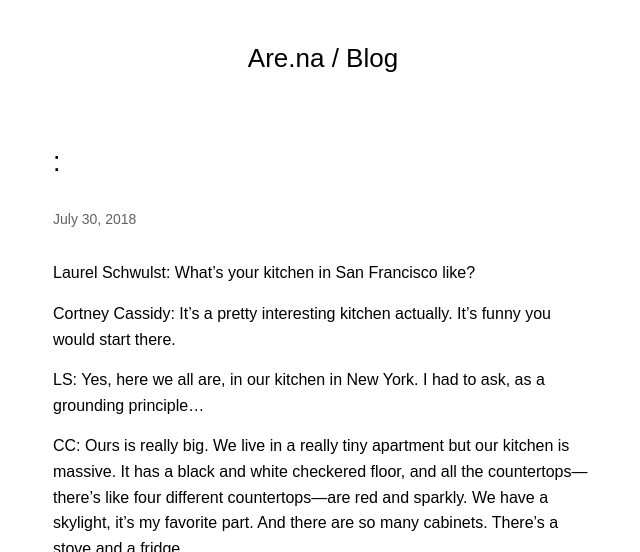
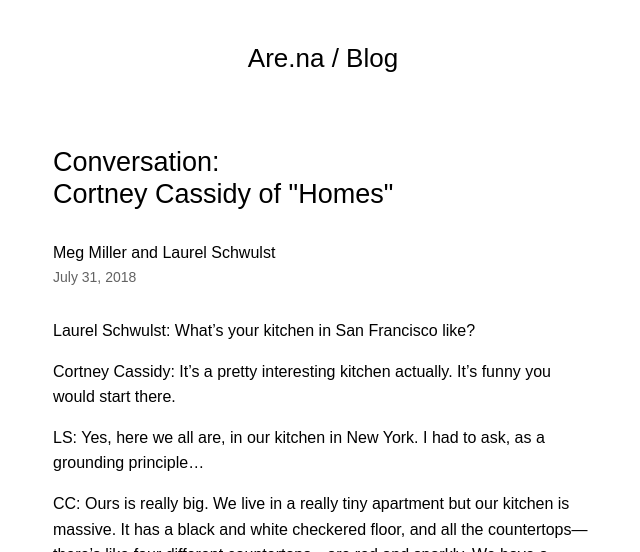
Before and after one commit to aredotna/building, a Jekyll site: the page built from _posts/2018-07-31-courtney-cassidy.markdown, in a window 1280 px wide and 900 px high, cut to the strip 0-552 px from the top of the window. Shown: the whole strip, without its empty margins (317-957 px from the left). Built offline with Jekyll 4.4.1, drawn with Linux system fonts in a browser that asks for light colours; our own code applies the rules of GitHub Pages for plain Markdown files; some of the changed lines change nothing that is shown.

Commit message:
Adjust header

```diff
--- a/_posts/2018-07-31-courtney-cassidy.markdown
+++ b/_posts/2018-07-31-courtney-cassidy.markdown
@@ -1,12 +1,12 @@
 ---
-title: Cortney Cassidy of "Homes"
+title: "Cortney Cassidy of \"Homes\""
 date: 2018-07-31 00:00:00 Z
 categories:
 - Conversation
 tags:
 - draft
 layout: post
-image:https://d2w9rnfcy7mm78.cloudfront.net/1980737/large_d1b44e277a89797614ecdffe963a54fe.png
+image: https://d2w9rnfcy7mm78.cloudfront.net/1980737/large_d1b44e277a89797614ecdffe963a54fe.png
 author: "Meg Miller and Laurel Schwulst"
 description: ""
 ---
```
